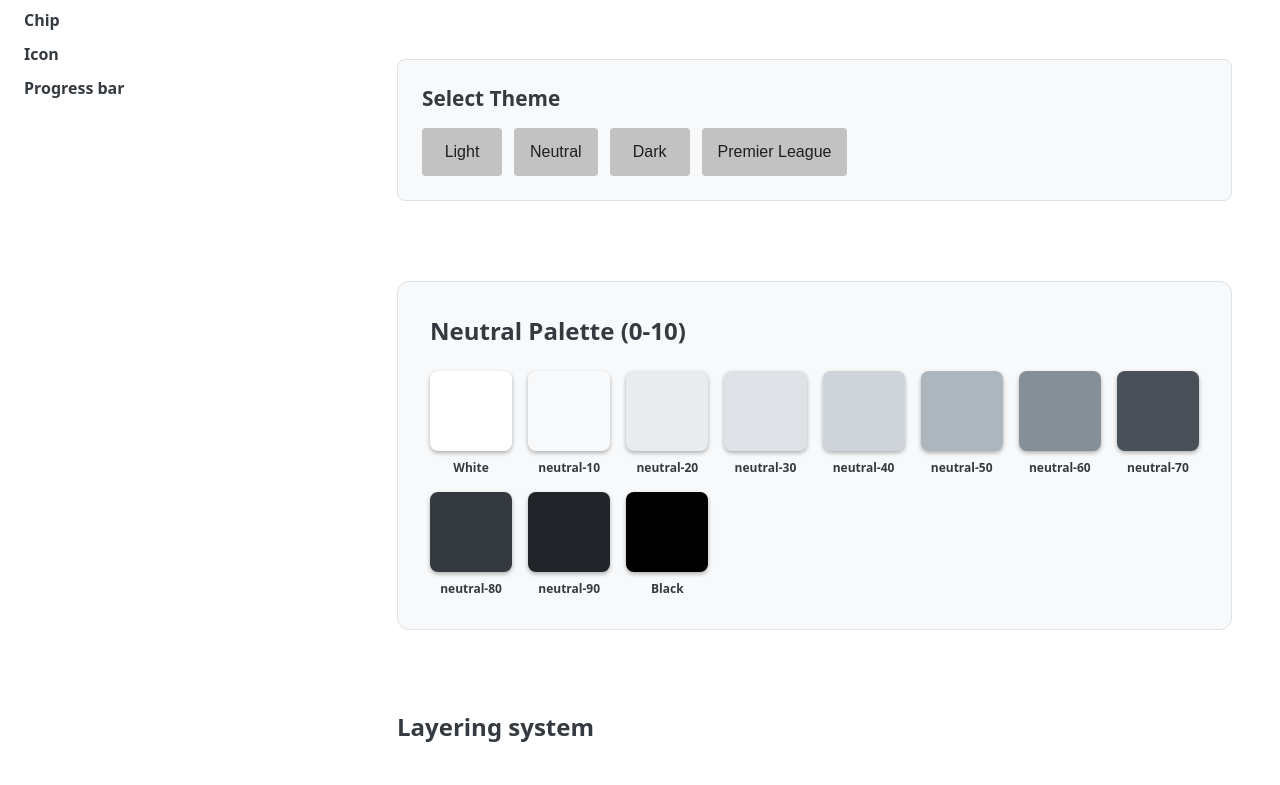
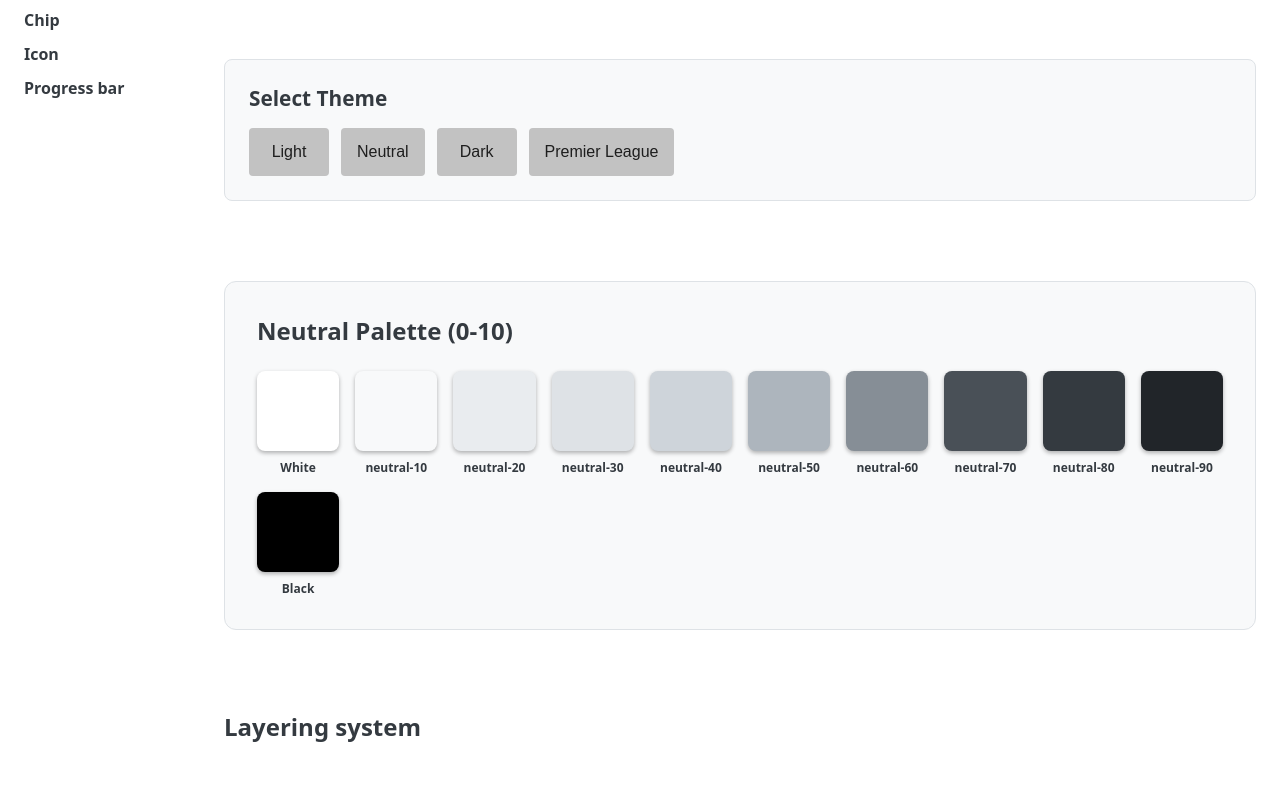
Before and after one commit to ptmartins/jigsaw-ui, a website built with Vite: page index.html in a window 1280 px wide. Shown: the part 119-904 px from the top of the page. Built offline with nearby package versions, Linux system fonts and the light colour scheme.

Commit message:
More layout tweaks

```diff
--- a/globals.css
+++ b/globals.css
@@ -16,15 +16,16 @@ body {
     color: var(--color);
     font-family: system-ui, -apple-system, sans-serif;
     min-height: 100vh;
-    padding: 3rem;
     position: relative;
     transition: background .3s ease, color .3s ease;
 }
 
 .demo {
     margin-block: 0;
-    margin-inline: 349px auto;
+    margin-inline: 200px auto;
     max-width: 1200px;
+    padding-block: 3rem;
+    padding-inline: 1.5rem;
 }
 
 .demo__section {
@@ -56,7 +57,7 @@ body {
     padding-block: 3rem;
     padding-inline: 1.5rem;
     position: fixed;
-    width: 300px;
+    width: 200px;
 }
 
 .menu__link {
```
